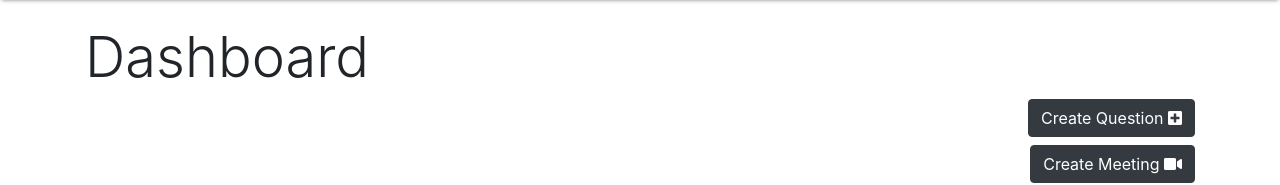
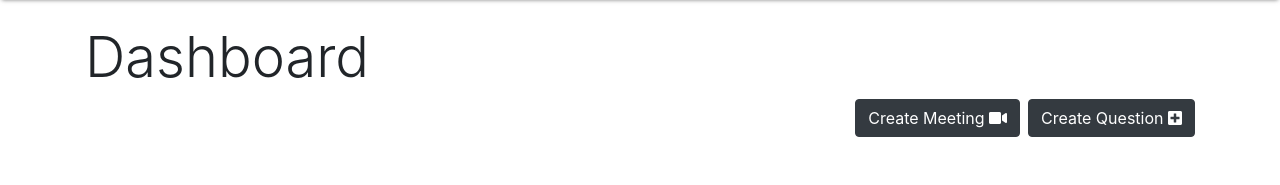
Before and after one commit to zamans78/LU-ExamHive, a PHP site: page /teacher_dashboard.php in a window 1280 px wide. Shown: the part 58-243 px from the top of the page. Run offline with PHP 8.4, Linux system fonts and the light colour scheme; the visitor is signed in with stand-in values (Sample User, id 1); data that the repository does not hold is empty.

Commit message:
teacher_dashboard updated.
Aligned the buttons in the same row.

```diff
--- a/teacher_dashboard.php
+++ b/teacher_dashboard.php
@@ -54,16 +54,15 @@ require_once 'assets/connect/head.php';
               <i class="fas fa-plus-square"></i>
             </span>
           </button>
-        </div>
-      </div>
-      <div class="row">
-        <div class="col mt-2">
-          <button type="button" class="btn btn-dark float-right"><a href="teacher_meeting.php" class="text-white text-decoration-none">Create Meeting</a>
+          <button type="button" class="mr-2 btn btn-dark float-right"><a href="teacher_meeting.php" class="text-white text-decoration-none">Create Meeting</a>
             <span>
               <i class="fas fa-video"></i>
             </span>
           </button>
         </div>
+      </div>
+      <div class="row">
+
       </div>
       </div>
 
```
